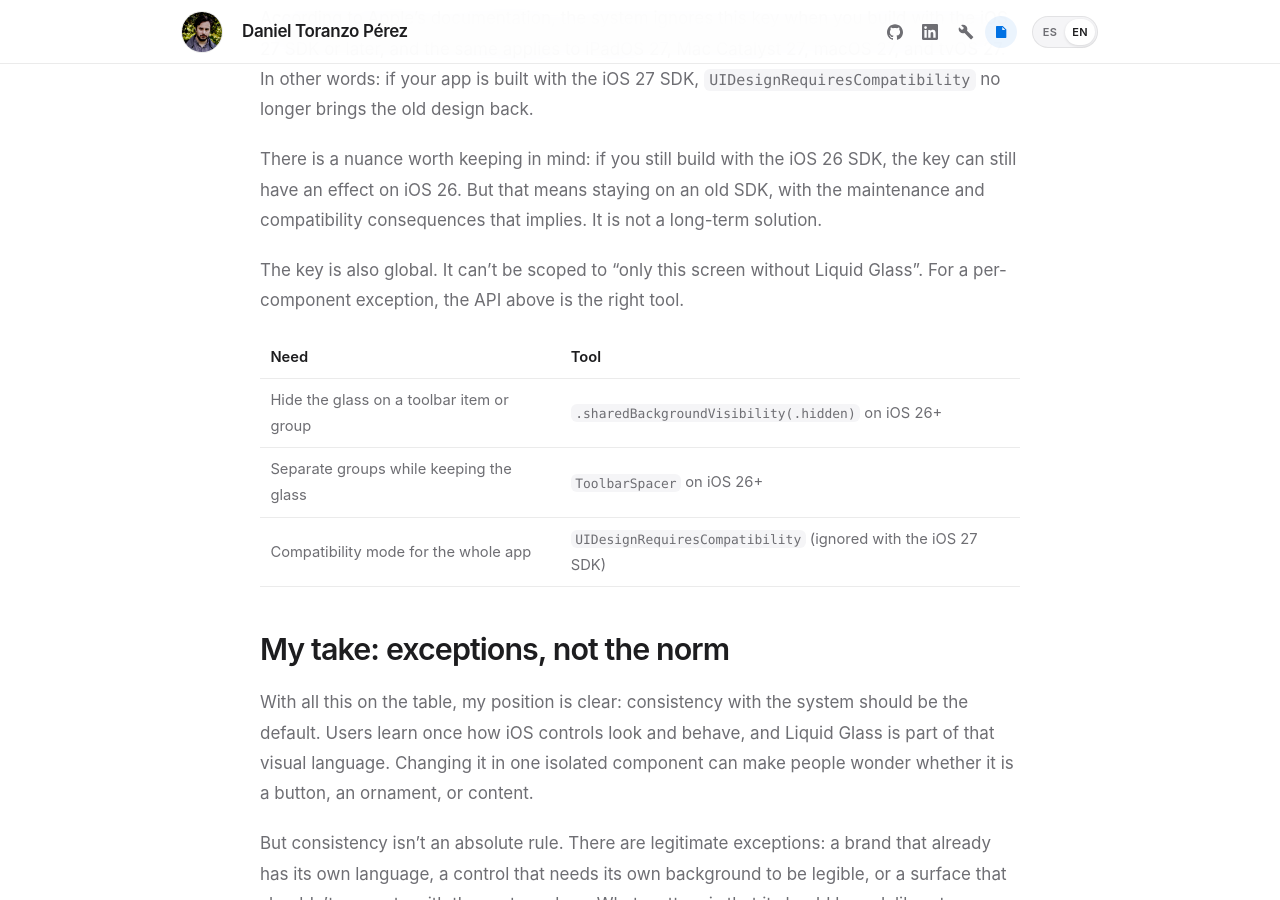
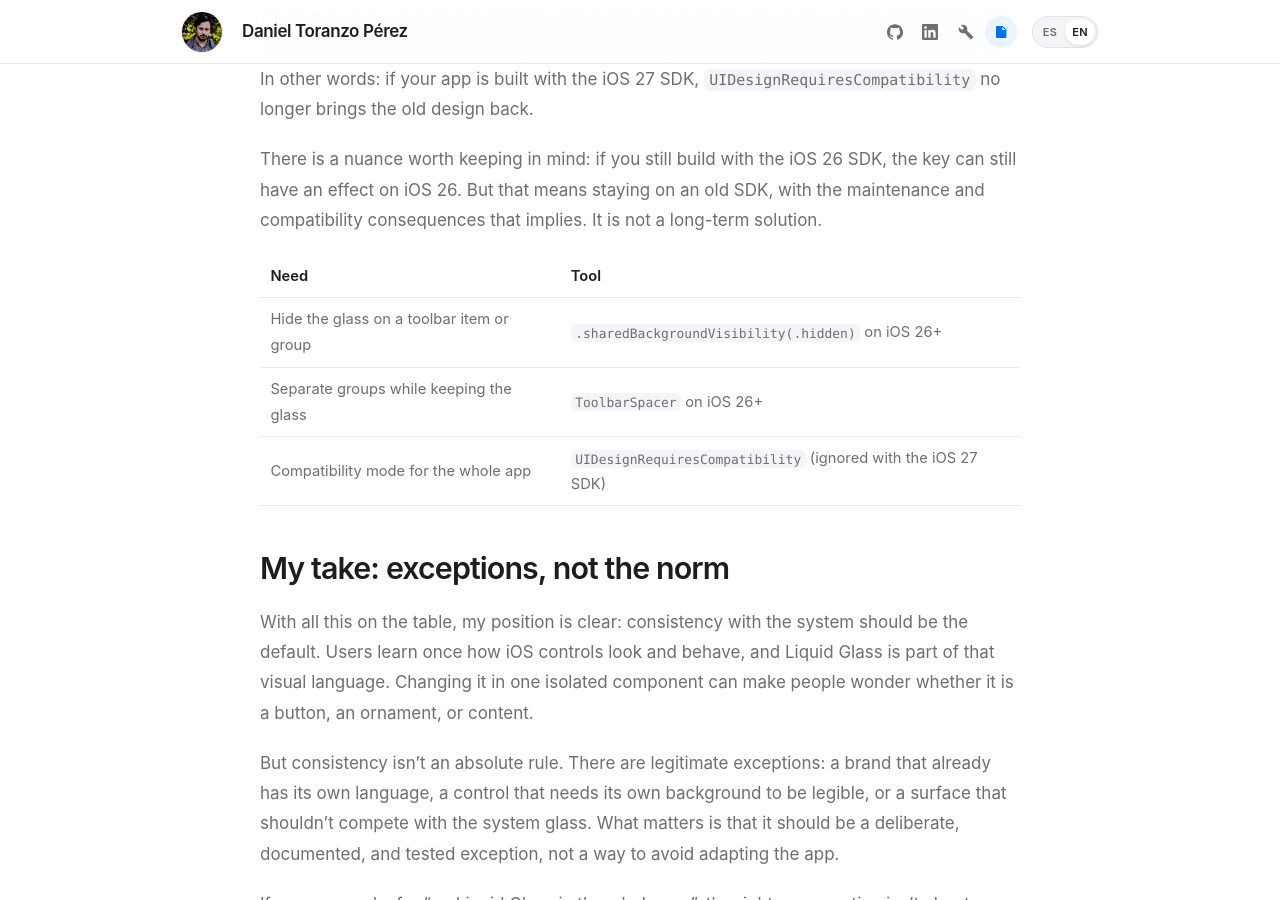
Before and after one commit to obocat/daniel_toranzo_perez, a Jekyll site: the page built from _posts/2026-11-11-swiftui-toolbar-sin-liquid-glass.markdown, in a window 1280 px wide and 900 px high, scrolled down 5695 px. Built offline with Jekyll 4.4.1, drawn with Linux system fonts in a browser that asks for light colours.

Commit message:
docs: remove global key aside (#21)

```diff
--- a/_posts/2026-11-11-swiftui-toolbar-sin-liquid-glass.markdown
+++ b/_posts/2026-11-11-swiftui-toolbar-sin-liquid-glass.markdown
@@ -156,8 +156,6 @@ Con `YES`, la app se ejecuta en modo de compatibilidad y conserva el aspecto ant
 Según la documentación de Apple, el sistema ignora esta clave cuando compilas con el SDK de iOS 27 o posterior, y lo mismo ocurre con iPadOS 27, Mac Catalyst 27, macOS 27 y tvOS 27. Dicho de otro modo: si tu app se compila con el SDK de iOS 27, `UIDesignRequiresCompatibility` ya no te devuelve el diseño anterior.
 
 Hay un matiz que no conviene pasar por alto: si sigues compilando con el SDK de iOS 26, la clave todavía puede tener efecto en iOS 26. Pero eso significa quedarse en un SDK antiguo, con las consecuencias de mantenimiento y compatibilidad que eso implica. No es una solución a largo plazo.
-
-Además, la clave es global. No sirve para pedir "solo esta pantalla sin Liquid Glass". Para una excepción por componente, la API que vimos antes es la adecuada.
 
 | Necesidad | Herramienta |
 | --- | --- |
@@ -357,8 +355,6 @@ According to Apple's documentation, the system ignores this key when you build w
 
 There is a nuance worth keeping in mind: if you still build with the iOS 26 SDK, the key can still have an effect on iOS 26. But that means staying on an old SDK, with the maintenance and compatibility consequences that implies. It is not a long-term solution.
 
-The key is also global. It can't be scoped to "only this screen without Liquid Glass". For a per-component exception, the API above is the right tool.
-
 | Need | Tool |
 | --- | --- |
 | Hide the glass on a toolbar item or group | `.sharedBackgroundVisibility(.hidden)` on iOS 26+ |
```
